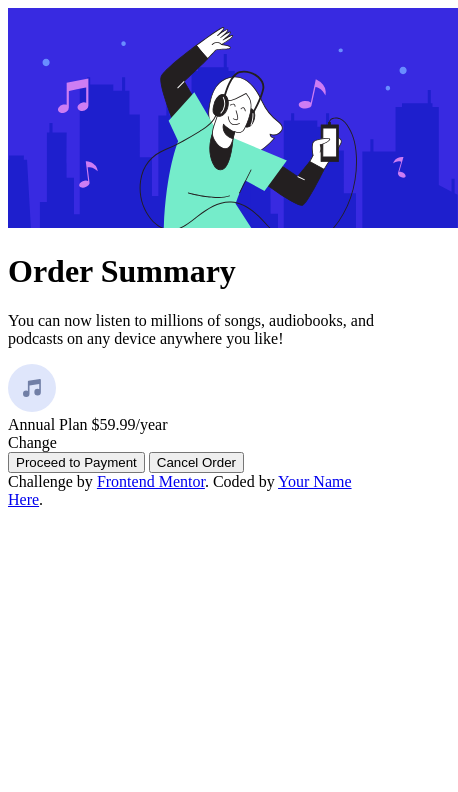
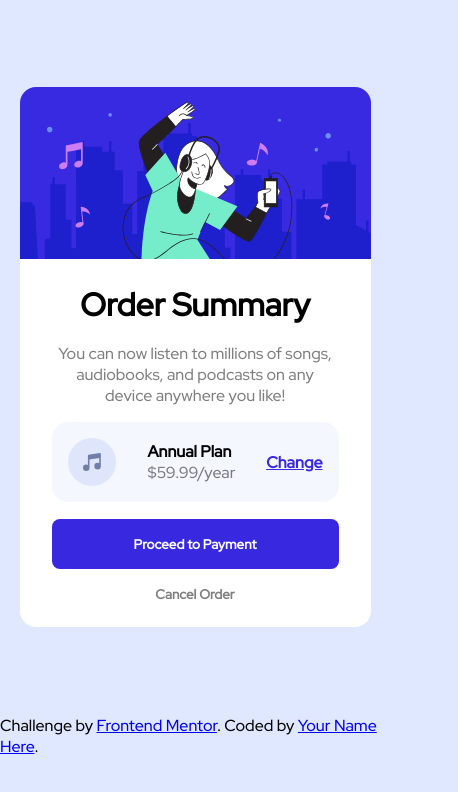
Before and after one commit to LeonardoAntezana/Desafio-2, a website: page index.html in a window 390 px wide. Shown: the whole page, 458 px wide, since content can reach past the window. Drawn offline with Linux system fonts and the light colour scheme.

Commit message:
finalizando responsive

```diff
--- a/index.html
+++ b/index.html
@@ -23,12 +23,13 @@
         <h1 class="title">Order Summary</h1>
         <p class="card__content__p">You can now listen to millions of songs, audiobooks, and podcasts on any
         device anywhere you like!</p>
-
         <div class="card__options">
+           <div class="card__options__left">
             <img class="icon-music" src="./images/icon-music.svg" alt="icon-music">
             <div class="card__options__plan">
-            <span>Annual Plan</span>
-            <span>$59.99/year</span>
+                <span class="plan">Annual Plan</span>
+                <span class="precio">$59.99/year</span>
+            </div>
            </div>
             <span class="change">Change</span>
         </div>
--- a/package.json
+++ b/package.json
@@ -5,7 +5,7 @@
   "main": "index.js",
   "scripts": {
     "test": "echo \"Error: no test specified\" && exit 1",
-    "build-css": "node-sass --inlude-path scss sass/styles.scss styles/css",
+    "build-css": "node-sass --include-path scss sass/styles.scss styles/styles.css",
     "watch-css": "nodemon -e scss -x \"npm run build-css\""
   },
   "repository": {
--- /dev/null
+++ b/sass/_partials/_card.scss
@@ -0,0 +1,108 @@
+*{
+    margin: 0;
+    padding: 0;
+    box-sizing: border-box;
+    font-family: $fontPrincipal;
+}
+
+body{
+    height: 100vh;
+    background-color: $paleBlue;
+    display: flex;
+    flex-direction: column;
+    justify-content: space-evenly;
+    align-items: center;
+    .card{
+        width: 600px;
+        max-width: 90%;
+        .card__conteiner{
+            width: auto;
+            &__image{
+                border-top-left-radius: 1rem;
+                border-top-right-radius: 1rem;
+                height: 100%;
+                width: 100%;
+                display: block;
+            }
+        }
+        .card__content{
+            padding: 1.5rem 2rem;
+            border-bottom-left-radius: 1rem;
+            border-bottom-right-radius: 1rem;
+            background-color: white;
+            display: flex;
+            flex-direction: column;
+            height: 23rem;
+            justify-content: space-between;
+
+            .title{
+                text-align: center;
+            }
+            .card__content__p{
+                opacity: 0.5;
+                text-align: center;
+
+            }
+            .card__options{
+                padding: 1rem;
+                border-radius: 1rem;
+                background-color: $veryPaleBlue;
+                display: flex;
+                justify-content: space-between;
+                align-items: center;
+                &__left{
+                    display: flex;
+                    align-items: center;
+                    .card__options__plan{
+                        margin-left: 2rem;
+                        display: flex;
+                        flex-direction: column;
+                    .plan{
+                        font-weight: 900;
+                        }
+                    .precio{
+                        opacity: 0.5;
+                        }
+                    }
+                }
+
+                .change{
+                    color: $brightBlue;
+                    font-weight: 700;
+                    text-decoration: underline;
+                }
+            }
+            .proceed{
+                display: block;
+                border: none;
+                background-color: $brightBlue;
+                color: white;
+                font-weight: 600;
+                padding: 1rem 0;
+                border-radius: 0.5rem;
+                width: 100%;
+                transition: background-color 1s ease;
+                &:hover{
+                    background-color: hsl(245, 74%, 58%);
+                }
+            }
+            .cancel{
+                display: block;
+                border:none;
+                font-weight: 600;
+                background-color: transparent;
+                color: gray;
+                padding: 0;
+            }
+        }
+    }
+}
+
+
+@media screen and (min-width:1040px){
+    body{
+        .card{
+
+        }
+    }
+}
--- a/sass/_variables.scss
+++ b/sass/_variables.scss
@@ -0,0 +1,12 @@
+// Font Family
+
+$fontPrincipal:'Red Hat Display', sans-serif;
+
+// Backgrounds
+
+$paleBlue:hsl(225, 100%, 94%);
+$brightBlue:hsl(245, 75%, 52%);
+
+$veryPaleBlue:hsl(225, 100%, 98%);
+$desaturatedBlue:hsl(224, 23%, 55%);
+$darkBlue:hsl(223, 47%, 23%);
--- a/sass/styles.scss
+++ b/sass/styles.scss
@@ -1,3 +1,4 @@
-@import url();
+@import url('https://fonts.googleapis.com/css2?family=Red+Hat+Display:wght@500&display=swap');
 @import "./variables";
 @import "./globals";
+@import "./_partials/card";
```
Also changed, not shown: styles/styles.css. Lines whose indentation alone changed are shown as unchanged.
